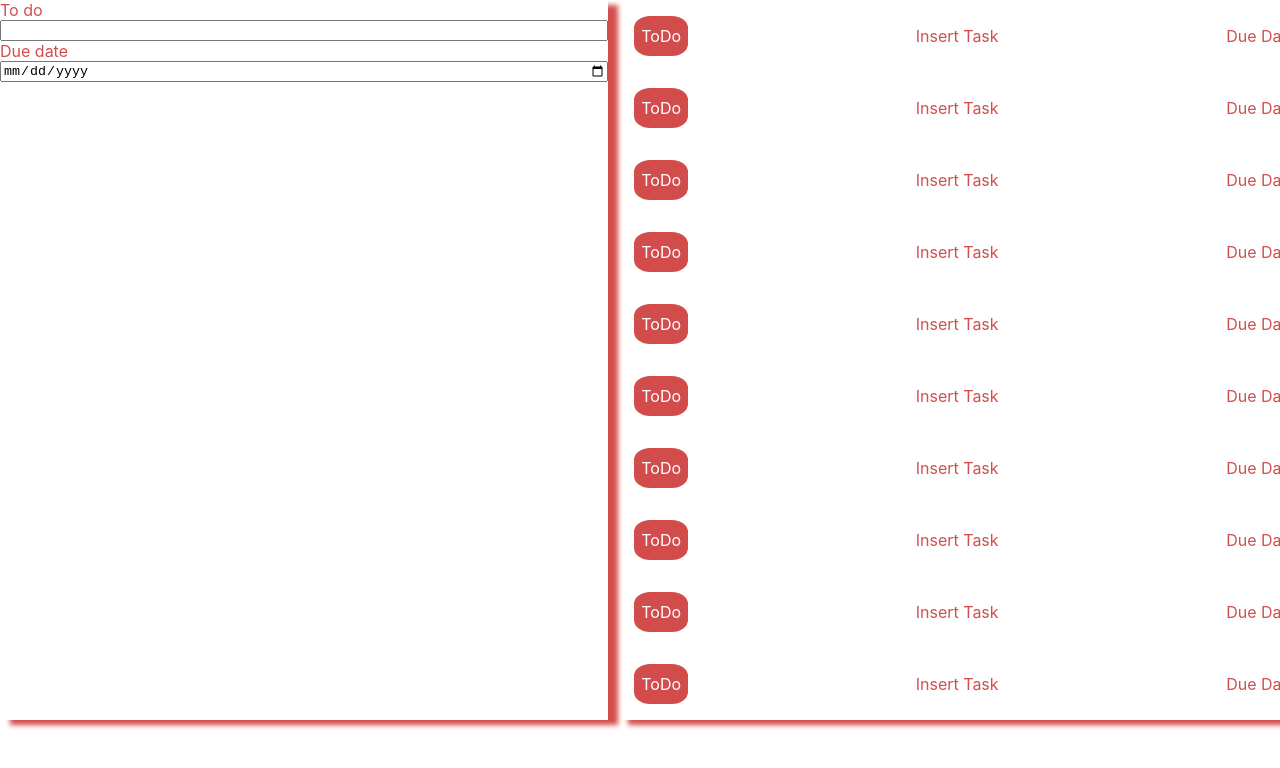
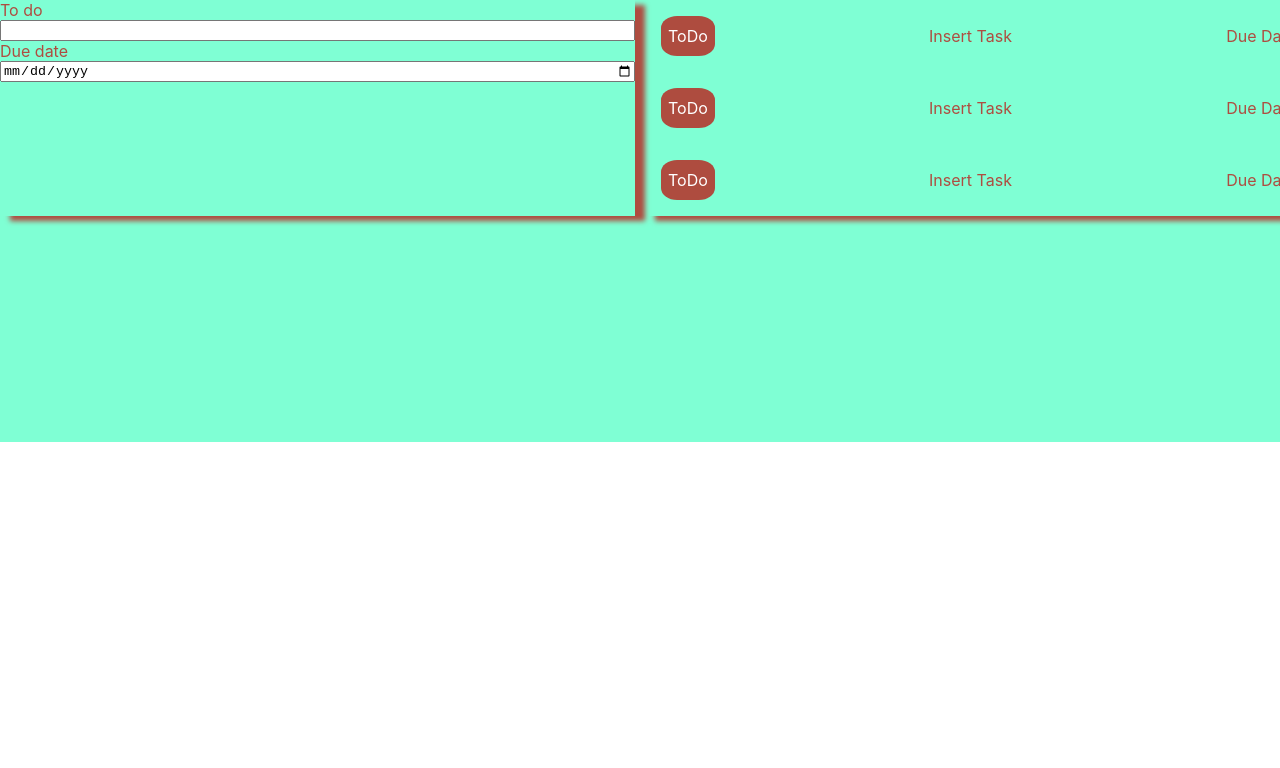
Before and after one commit to Mount-Blanc/To-do-list, a React (Create React App) app: page / in a window 1280 px wide. Shown: the top 768 px of the page. Built offline with nearby package versions, Linux system fonts and the light colour scheme.

Commit message:
diagnostic

```diff
--- a/src/App.css
+++ b/src/App.css
@@ -1,10 +1,10 @@
 .App {
   display:grid;
-    grid-template-columns: auto auto;
+    grid-template-columns: 1fr 1fr;
     grid-template-rows: 1fr 1fr;
-
     grid-gap: 10px;
 }
+
 .Task-grid {
-  grid-row: 1 / 3;
+background-color: aquamarine;
 }
--- a/src/App.js
+++ b/src/App.js
@@ -6,18 +6,11 @@ import Card from './Components/Card';
 
 function App() {
   return (
-    <div className="App">
+    <div className="App Task-grid">
       <Card>
       <Form></Form>
       </Card>
-      <Card className='Task-grid'>
-        <Tasks></Tasks>
-        <Tasks></Tasks>
-        <Tasks></Tasks>
-        <Tasks></Tasks>
-        <Tasks></Tasks>
-        <Tasks></Tasks>
-        <Tasks></Tasks>
+      <Card>
         <Tasks></Tasks>
         <Tasks></Tasks>
         <Tasks></Tasks>
```
